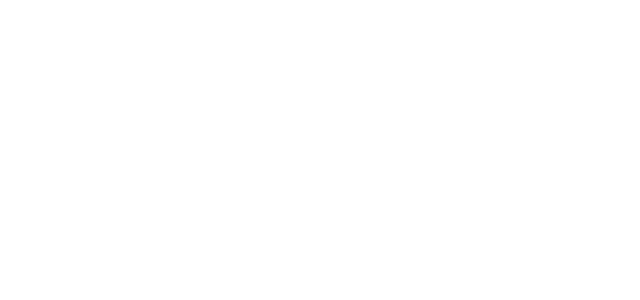
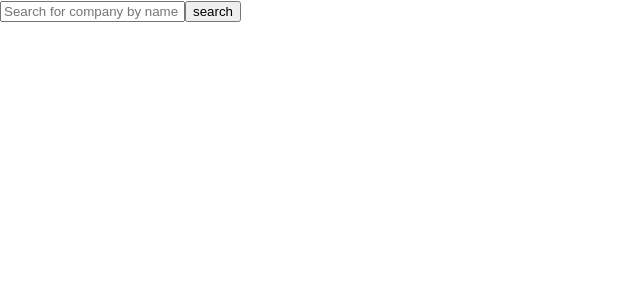
Before and after one commit to kiburtaite/javascript_internship_task, a React (Create React App) app: page / in a window 1280 px wide. Shown: the top 300 px of the page, without its empty margins (0-640 px from the left). Built offline with nearby package versions, Linux system fonts and the light colour scheme.

Commit message:
getting company codes

```diff
--- a/package.json
+++ b/package.json
@@ -18,7 +18,7 @@
     "web-vitals": "^2.1.4"
   },
   "scripts": {
-    "start": "react-scripts start",
+    "start": "set PORT=3000 && react-scripts start",
     "build": "react-scripts build",
     "test": "react-scripts test",
     "eject": "react-scripts eject",
--- a/src/App.jsx
+++ b/src/App.jsx
@@ -1,7 +1,31 @@
 const App = () => {
+
+const search = e => {
+  e.preventDefault();
+  fetch('http://localhost:5000/search', {
+    method: 'POST',
+    headers: {
+      'Content-Type': 'application/json'
+    },
+    body: JSON.stringify({text: e.target.elements.text.value})
+  })
+  .then(res => res.json())
+  .then(data => console.log(data))
+};
+
   return (
     <div>
-
+      <form onSubmit={search}>
+        <input
+        type="text"
+        name="text"
+        placeholder="Search for company by name"
+        />
+        <input
+        type="submit"
+        value="search"
+        />
+      </form>
     </div>
   );
 }
```
Also changed, not shown: server.js (+9 -8 lines).
